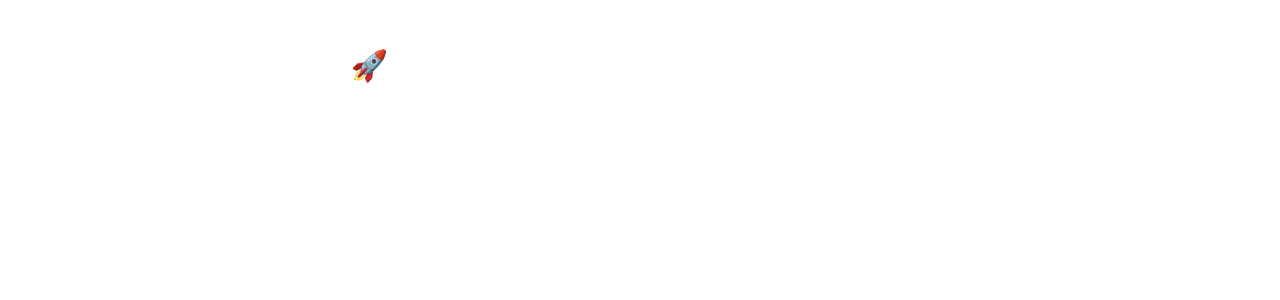
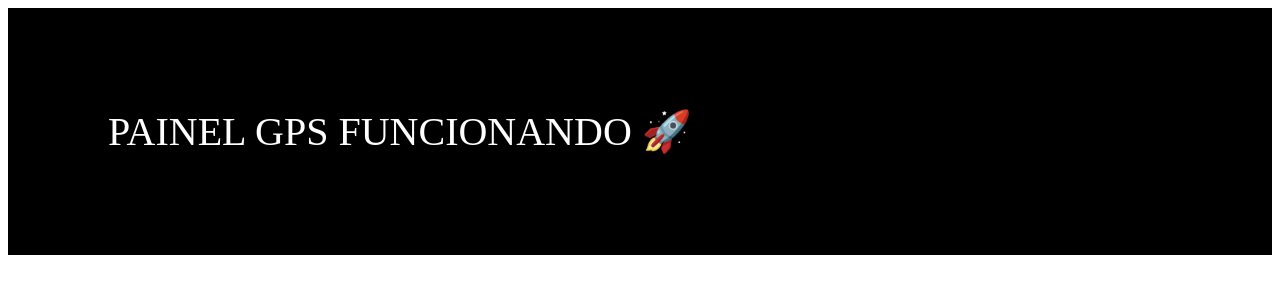
Before and after one commit to Savalaio/Savalaio-painel-realtrace, a React (Vite) app: page / in a window 1280 px wide. Shown: the top 300 px of the page. Built offline with nearby package versions, Linux system fonts and the light colour scheme.

Commit message:
Update App component styling and text

```diff
--- a/src/App.jsx
+++ b/src/App.jsx
@@ -1,7 +1,12 @@
 export default function App() {
   return (
-    <div style={{color:"white", padding:"40px", fontSize:"30px"}}>
-      Painel GPS funcionando 🚀
+    <div style={{
+      color: "white",
+      fontSize: "40px",
+      padding: "100px",
+      background: "black"
+    }}>
+      PAINEL GPS FUNCIONANDO 🚀
     </div>
-  )
+  );
 }
```
